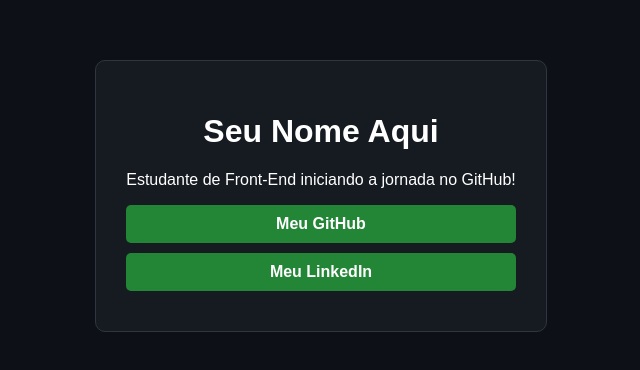
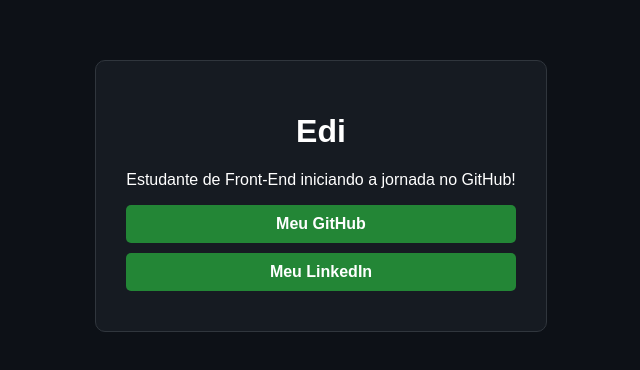
Before and after one commit to tic3-droid/meu-primeiro-projeto, a plain HTML site: page index.html in a window 1280 px wide. Shown: the part 204-574 px from the top of the page, without its empty margins (319-959 px from the left). Drawn offline with Linux system fonts and the light colour scheme.

Commit message:
Update header name from 'Seu Nome Aqui' to 'Edi'

```diff
--- a/index.html
+++ b/index.html
@@ -8,7 +8,7 @@
 </head>
 <body>
     <div class="card">
-        <h1>Seu Nome Aqui</h1>
+        <h1>Edi</h1>
         <p>Estudante de Front-End iniciando a jornada no GitHub!</p>
 
         <div class="links">
```
